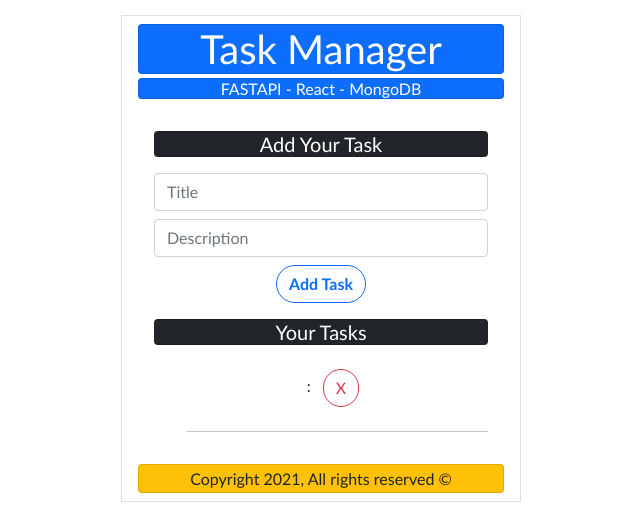
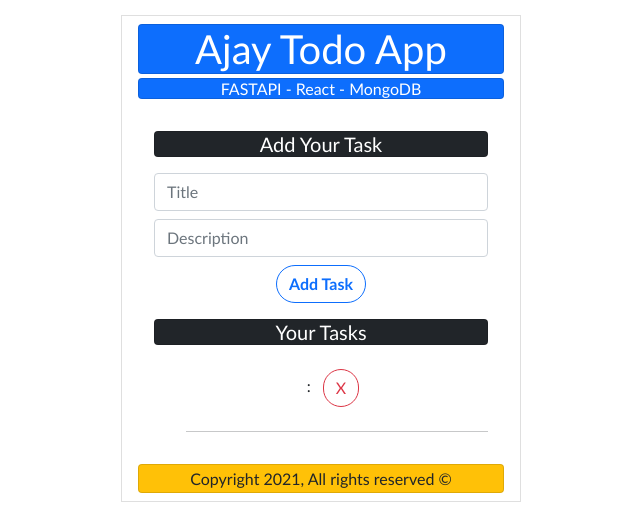
Before and after one commit to ajaybenii/Newfront, a React (Create React App) app: page / in a window 1280 px wide. Shown: the top 532 px of the page, without its empty margins (319-959 px from the left). Built offline with nearby package versions, Linux system fonts and the light colour scheme; no server answers.

Commit message:
Update App.js

```diff
--- a/src/App.js
+++ b/src/App.js
@@ -32,7 +32,7 @@ function App() {
 
   return (
     <div className="App list-group-item  justify-content-center align-items-center mx-auto" style={{"width":"400px", "backgroundColor":"white", "marginTop":"15px"}} >
-      <h1 className="card text-white bg-primary mb-1" styleName="max-width: 20rem;">Task Manager</h1>
+      <h1 className="card text-white bg-primary mb-1" styleName="max-width: 20rem;">Ajay Todo App</h1>
       <h6 className="card text-white bg-primary mb-3">FASTAPI - React - MongoDB</h6>
      <div className="card-body">
       <h5 className="card text-white bg-dark mb-3">Add Your Task</h5>
```
